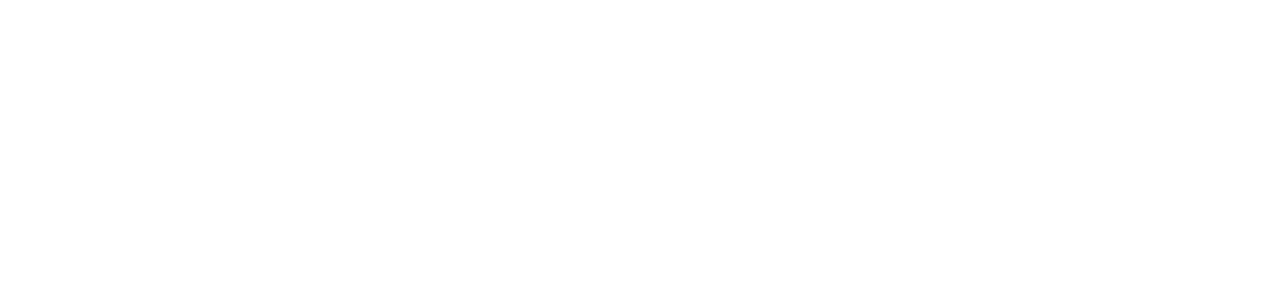
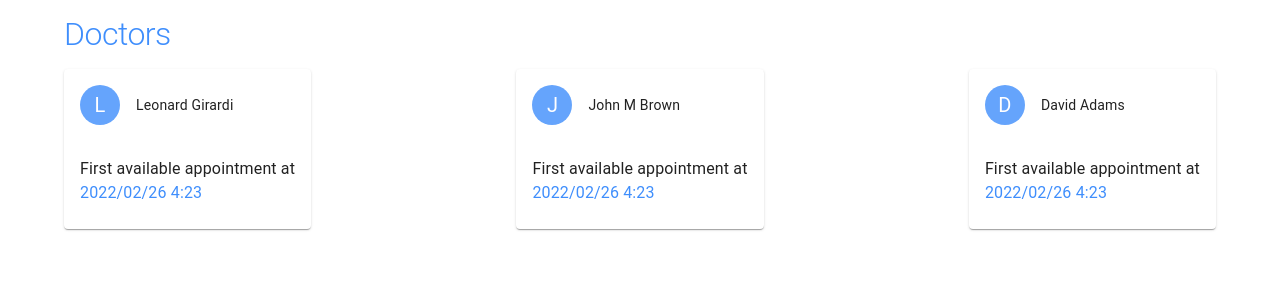
Before and after one commit to zhanghong27/NYUHack2022-FooBar, a React (Create React App) app in the folder web/: page /appointment/new/list in a window 1280 px wide. Before the commit this address had no page. Shown: the top 300 px of the page. Built offline with nearby package versions, Linux system fonts and the light colour scheme.

Commit message:
Add new appointment list

```diff
--- /dev/null
+++ b/web/src/api/doctor.ts
@@ -0,0 +1,18 @@
+import { doctor } from './schemas'
+
+export const getDoctors = async (): Promise<doctor[]> => {
+  return [
+    {
+      id: 1,
+      name: 'Leonard Girardi',
+    },
+    {
+      id: 2321,
+      name: 'John M Brown',
+    },
+    {
+      id: 123123,
+      name: 'David Adams',
+    },
+  ]
+}
--- a/web/src/api/schemas.ts
+++ b/web/src/api/schemas.ts
@@ -5,5 +5,6 @@
 }
 
 export type doctor = {
+  id: number
   name: string
 }
--- /dev/null
+++ b/web/src/components/Appointment/DoctorCard.tsx
@@ -0,0 +1,42 @@
+import React from 'react'
+import { doctor } from '../../api/schemas'
+import {
+  Avatar,
+  Card,
+  CardContent,
+  CardHeader,
+  Typography,
+  useTheme,
+} from '@mui/material'
+
+export type DoctorCardProps = {
+  doctor: doctor
+}
+
+const DoctorCard = ({ doctor }: DoctorCardProps) => {
+  const theme = useTheme()
+
+  return (
+    <Card>
+      <CardHeader
+        title={doctor.name}
+        avatar={
+          <Avatar
+            sx={{ bgcolor: theme.palette.primary.light }}
+            aria-label="recipe"
+          >
+            {doctor.name[0]}
+          </Avatar>
+        }
+      />
+      <CardContent>
+        <Typography variant="body1">
+          First available appointment at{' '}
+          <Typography color="primary">2022/02/26 4:23</Typography>
+        </Typography>
+      </CardContent>
+    </Card>
+  )
+}
+
+export default DoctorCard
--- /dev/null
+++ b/web/src/components/Appointment/DoctorCardList.tsx
@@ -0,0 +1,20 @@
+import React from 'react'
+import { Box } from '@mui/system'
+import { doctor } from '../../api/schemas'
+import DoctorCard from './DoctorCard'
+
+type DoctorCardListProps = {
+  doctors: doctor[]
+}
+
+const DoctorCardList = ({ doctors }: DoctorCardListProps) => {
+  return (
+    <Box sx={{ display: 'flex', justifyContent: 'space-between' }}>
+      {doctors.map((doctor) => (
+        <DoctorCard key={doctor.id} doctor={doctor} />
+      ))}
+    </Box>
+  )
+}
+
+export default DoctorCardList
--- /dev/null
+++ b/web/src/routes/Appointment/New/List.tsx
@@ -0,0 +1,27 @@
+/**
+ * Show a list of available doctors open to appointments.
+ */
+import React from 'react'
+import { Container, Typography } from '@mui/material'
+import { useQuery } from 'react-query'
+import { getDoctors } from '../../../api/doctor'
+import DoctorCardList from '../../../components/Appointment/DoctorCardList'
+
+const ListAppointments = () => {
+  const { data, isLoading } = useQuery('doctors', getDoctors)
+
+  return (
+    <Container>
+      <Typography color="primary" variant="h1" sx={{ margin: '1rem 0 1rem' }}>
+        Doctors
+      </Typography>
+      {isLoading || data === undefined ? (
+        'loading'
+      ) : (
+        <DoctorCardList doctors={data} />
+      )}
+    </Container>
+  )
+}
+
+export default ListAppointments
--- a/web/src/routes/Home.tsx
+++ b/web/src/routes/Home.tsx
@@ -38,7 +38,7 @@
         <Grid item xs={1}></Grid>
         <Grid item xs={3}>
           <ShadowBox>
-            <ImgCard img={doctor} to="/home">
+            <ImgCard img={doctor} to="/appointment/new/list">
               <BookIcon color="primary" />
               <Typography variant="button">Make an Appointment</Typography>
             </ImgCard>
@@ -54,7 +54,7 @@
         </Grid>
         <Grid item xs={3}>
           <ShadowBox>
-            <ImgCard img={appointments} to="/home">
+            <ImgCard img={appointments} to="/appointment/upcoming/list">
               <EventNoteIcon color="primary" />
               <Typography variant="button">Upcoming Appointments</Typography>
             </ImgCard>
--- a/web/src/routes/Router.tsx
+++ b/web/src/routes/Router.tsx
@@ -2,12 +2,14 @@
 import Home from './Home'
 import Prescriptions from './Prescriptions'
 import { Navigate, Route, Routes } from 'react-router'
+import ListAppointments from './Appointment/New/List'
 
 const PageRoutes = () => {
   return (
     <Routes>
       <Route path="/home" element={<Home />} />
       <Route path="/prescriptions" element={<Prescriptions />} />
+      <Route path="/appointment/new/list" element={<ListAppointments />} />
       <Route path="/" element={<Navigate to="/home" />} />
     </Routes>
   )
```
Also changed, not shown: web/src/routes/Appointment/New.tsx (deleted, +0 -7 lines), web/src/routes/Appointment/New/Confirm.tsx (added, +11 -0 lines), web/src/routes/Appointment/Select/Confirm.tsx (deleted, +0 -7 lines), web/src/routes/Appointment/Select/List.tsx (deleted, +0 -8 lines).
